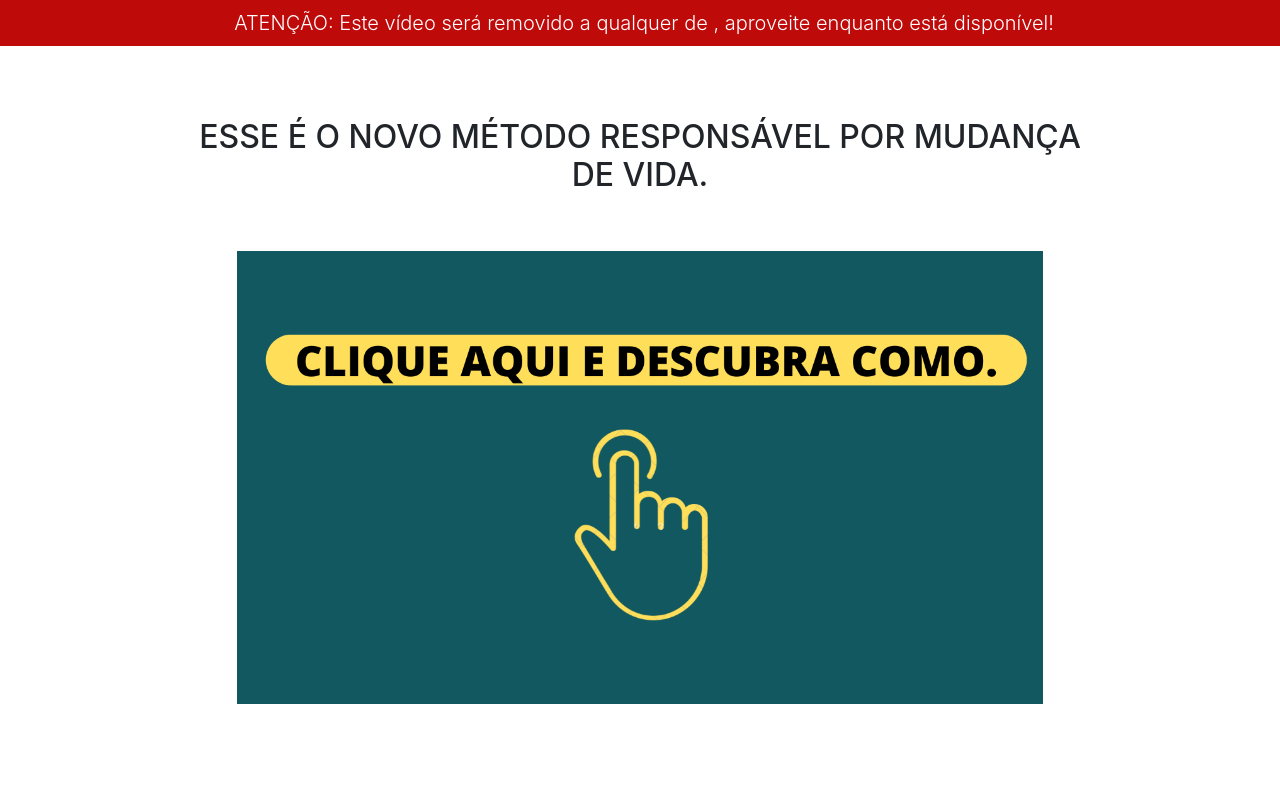
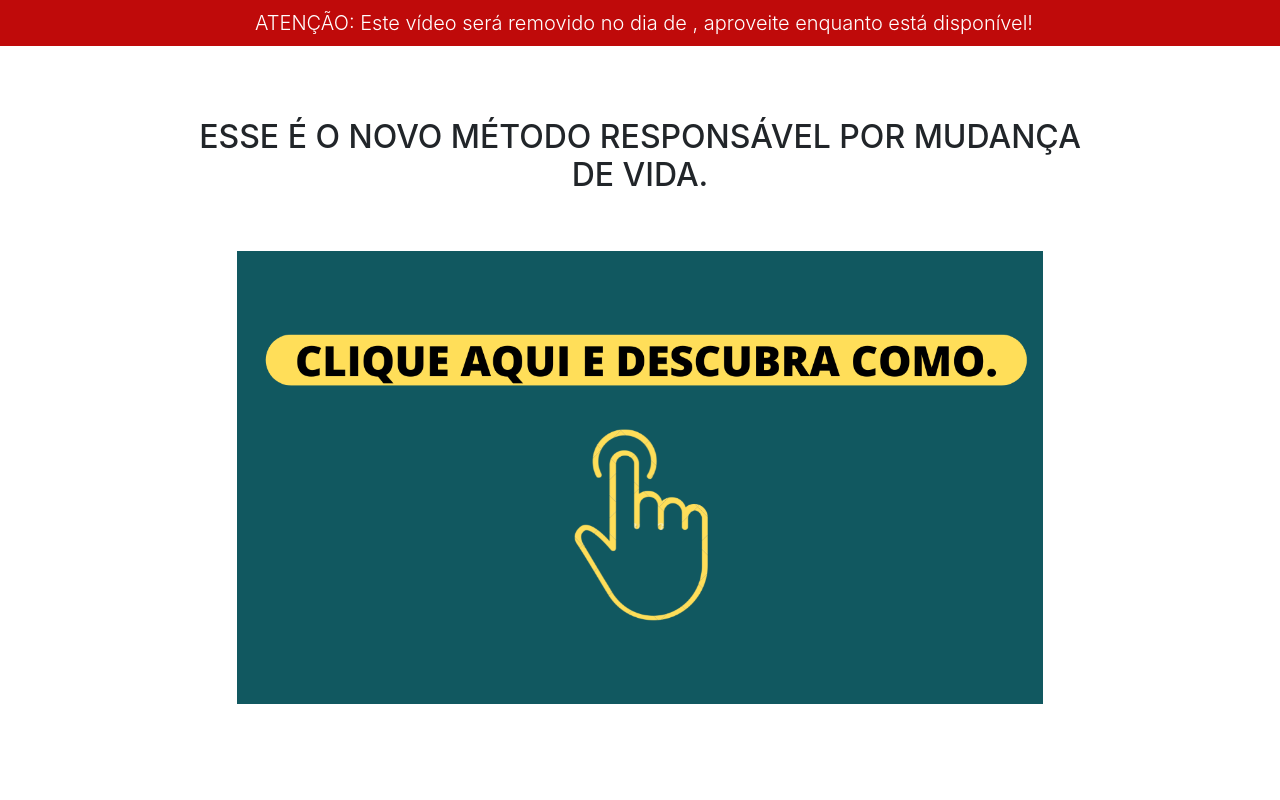
Before and after one commit to GioSSilva1909/gdvrenda.site, a plain HTML site: page index.html in a window 1280 px wide. Shown: the top 800 px of the page. Drawn offline with nearby package versions, Linux system fonts and the light colour scheme.

Commit message:
Add files via upload

```diff
--- a/index.html
+++ b/index.html
@@ -31,7 +31,7 @@
 
     <nav class="navbar justify-content-center text-center">
       <span class="lead">
-        <i class="fas fa-exclamation-triangle mr-2"></i>ATENÇÃO: Este vídeo será removido a qualquer  <span id="dia"></span> de <span id="mes"></span>, aproveite enquanto está disponível!
+        <i class="fas fa-exclamation-triangle mr-2"></i>ATENÇÃO: Este vídeo será removido no dia <span id="dia"></span> de <span id="mes"></span>, aproveite enquanto está disponível!
       </span>
     </nav>
 
```
